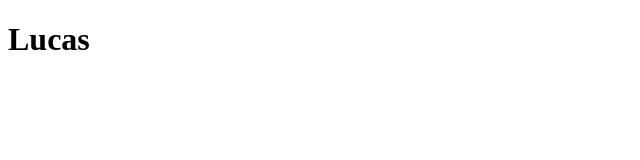
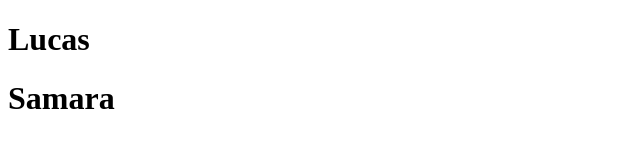
Before and after one commit to Lucassimaog6/pipipipopopo, a plain HTML site: page index.html in a window 1280 px wide. Shown: the whole page, without its empty margins (0-640 px from the left). Drawn offline with Linux system fonts and the light colour scheme.

Commit message:
coloquei nome

```diff
--- a/index.html
+++ b/index.html
@@ -11,6 +11,7 @@
 <body>
     <!-- cada um cria um H1 com seu nome -->
     <h1>Lucas</h1>
+    <h1>Samara</h1>
 </body>
 
 </html>
```
